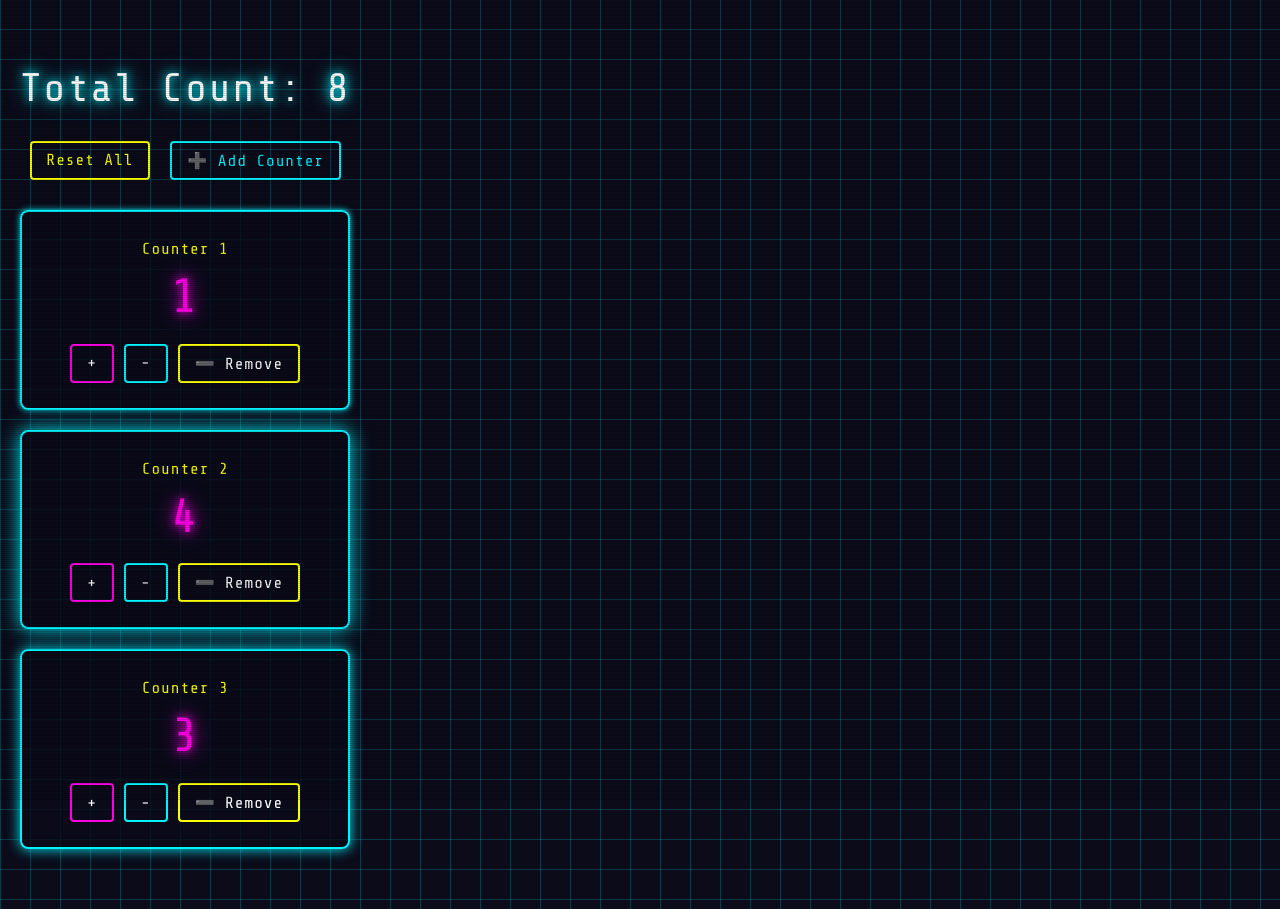
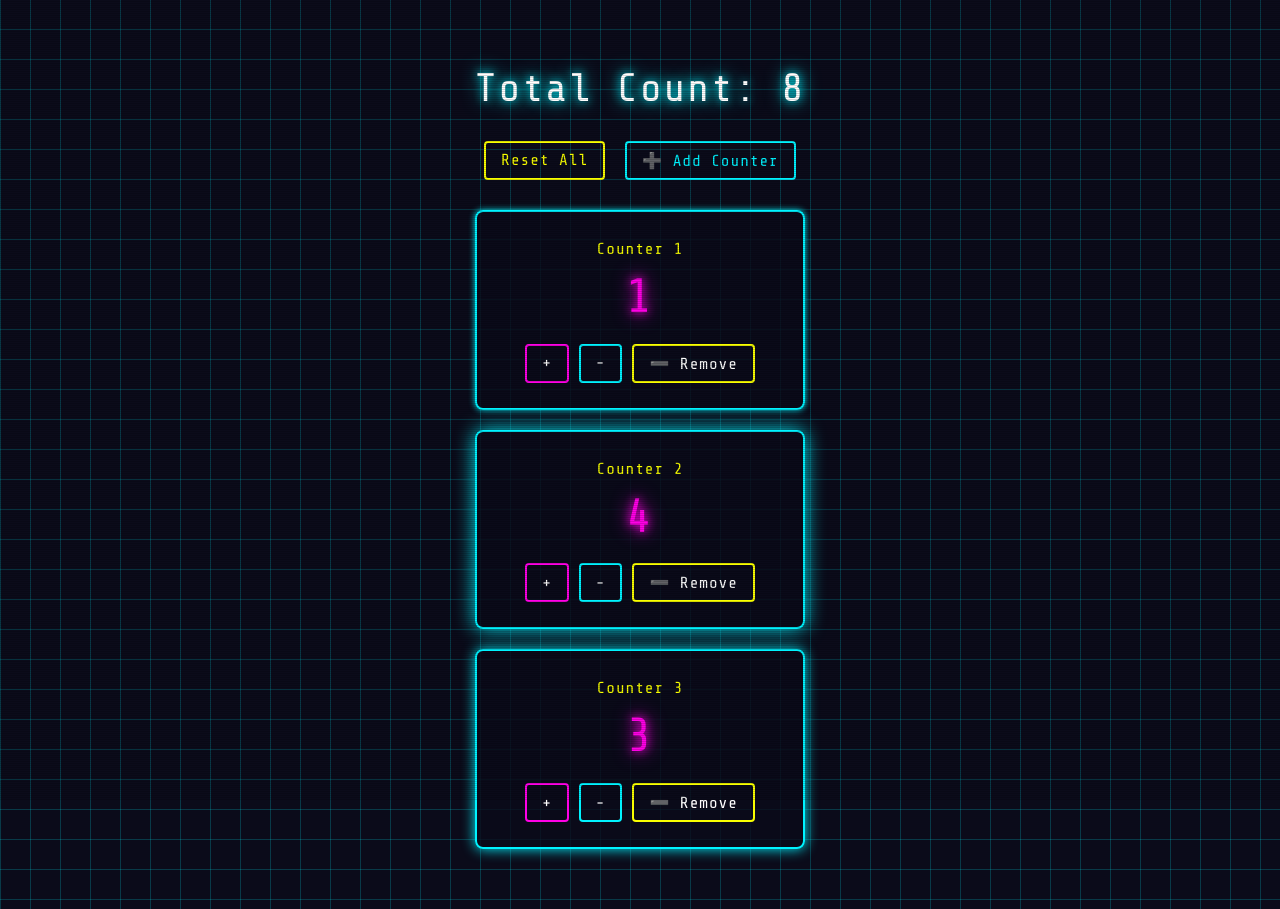
Before and after one commit to joemiddie13/lab-1-props-state, a React (Vite) app: page / in a window 1280 px wide. Built offline with nearby package versions, Linux system fonts and the light colour scheme.

Commit message:
Update alignment to the center

```diff
--- a/src/App.css
+++ b/src/App.css
@@ -12,14 +12,18 @@ body {
   background-color: var(--dark-bg);
   color: white;
   font-family: 'Share Tech Mono', monospace;
-  margin: 0;
-  padding: 0;
   background-image:
     linear-gradient(0deg, var(--grid-color) 1px, transparent 1px),
     linear-gradient(90deg, var(--grid-color) 1px, transparent 1px);
   background-size: 30px 30px;
   position: relative;
   overflow-x: hidden;
+  display: flex;
+  justify-content: center;
+  align-items: center;
+  min-height: 100vh;
+  margin: 0;
+  padding: 0;
 }
 
 body::before {
```
